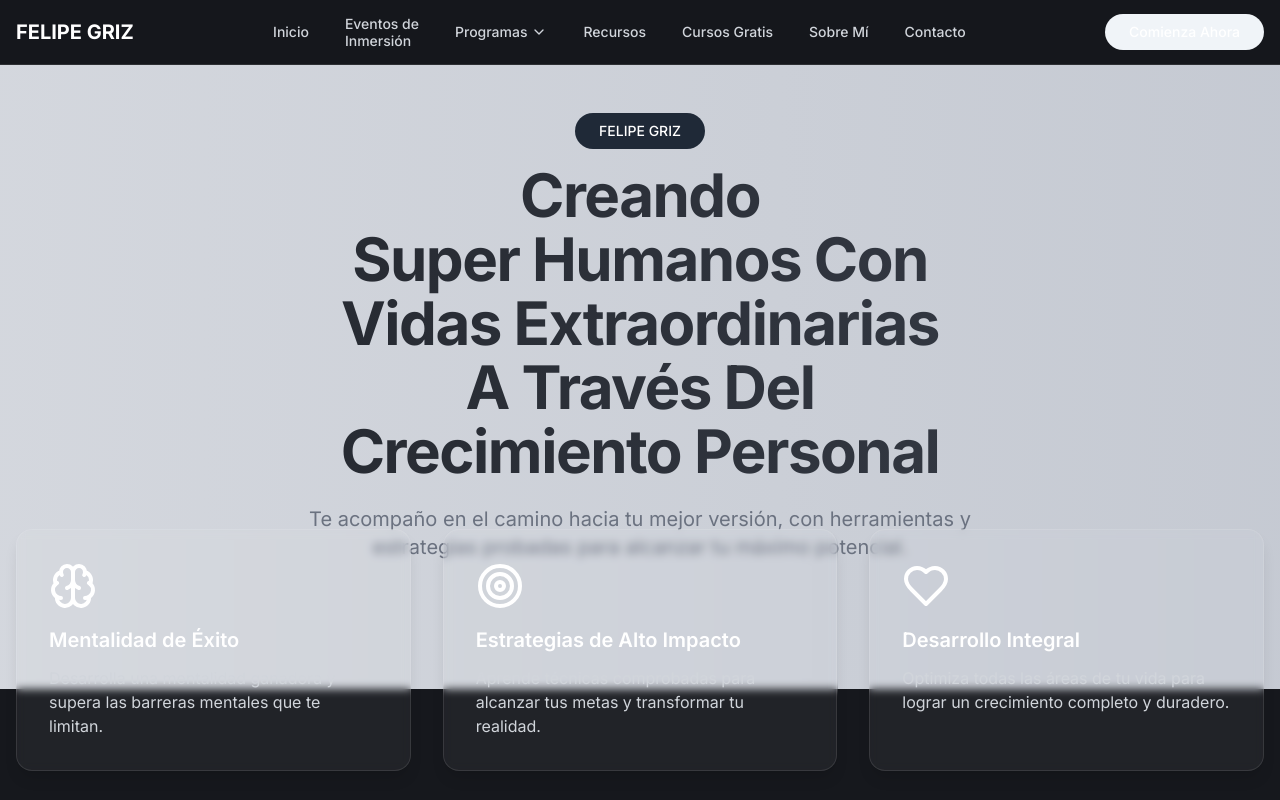
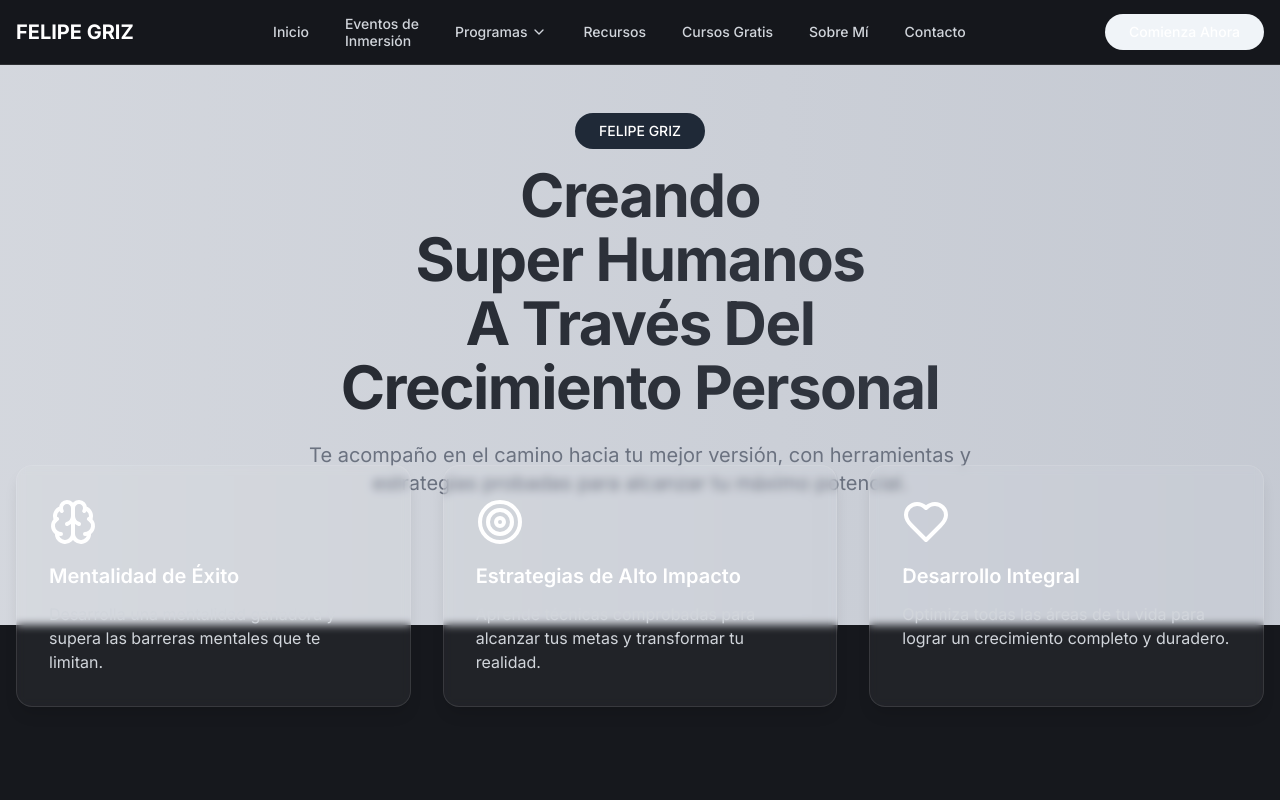
Before and after one commit to felipegriz/radiant-mind-path, a React (Vite) app: page / in a window 1280 px wide. Shown: the top 800 px of the page. Built offline with nearby package versions, Linux system fonts and the light colour scheme.

Commit message:
Update hero section headline
Update the headline in the hero section to "Creando Super humanos a través del crecimiento personal".

```diff
--- a/src/pages/Index.tsx
+++ b/src/pages/Index.tsx
@@ -1,4 +1,3 @@
-
 import { motion } from "framer-motion";
 import { Brain, Target, Heart, ChevronDown } from "lucide-react";
 import {
@@ -90,8 +89,7 @@ const Index = () => {
             </span>
             <h1 className="text-4xl md:text-6xl font-bold tracking-tight text-gradient flex flex-col gap-1">
               <span>Creando</span>
-              <span>Super Humanos Con</span>
-              <span>Vidas Extraordinarias</span>
+              <span>Super Humanos</span>
               <span>A Través Del</span>
               <span>Crecimiento Personal</span>
             </h1>
```
